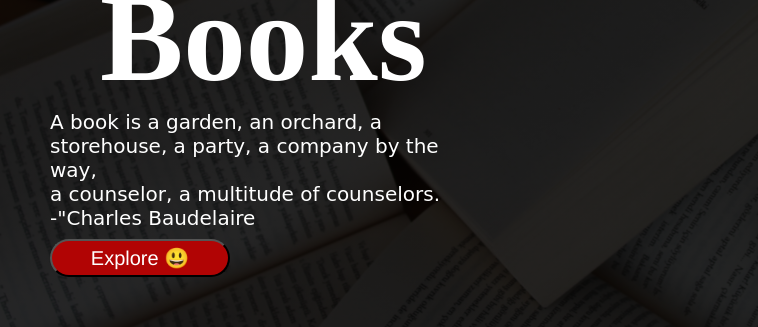
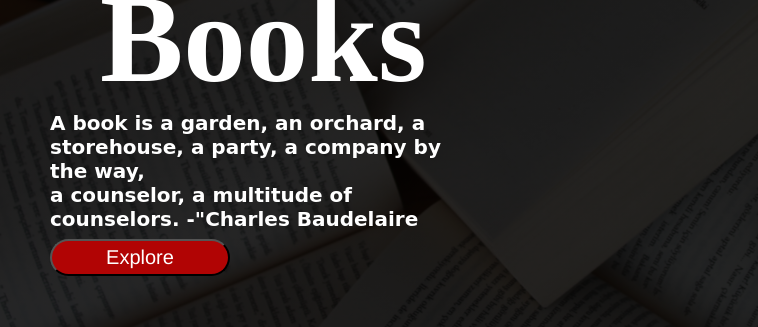
Before and after one commit to saurav7874/html-Kitaabe, a plain HTML site: page index.html in a window 1280 px wide. Shown: the part 353-680 px from the top of the page, 0-758 px from the left. Drawn offline with Linux system fonts and the light colour scheme; a web font is replaced by a local one.

Commit message:
index.html

```diff
--- a/index.html
+++ b/index.html
@@ -28,8 +28,8 @@
         </div>
         <div class="main">
             <div class="book"><h1>Books</h1>
-            <p id="para">A book is a garden, an orchard, a storehouse, a party, a company by the way,<br>a counselor, a multitude of counselors. -"Charles Baudelaire</p>
-            <button id="Butt">Explore &#128515</button>
+            <h4 id="para">A book is a garden, an orchard, a storehouse, a party, a company by the way,<br>a counselor, a multitude of counselors. -"Charles Baudelaire</h4>
+            <button id="Butt">Explore</button>
         </div>
         <div class="Card">
             <div class="Card1">
```
